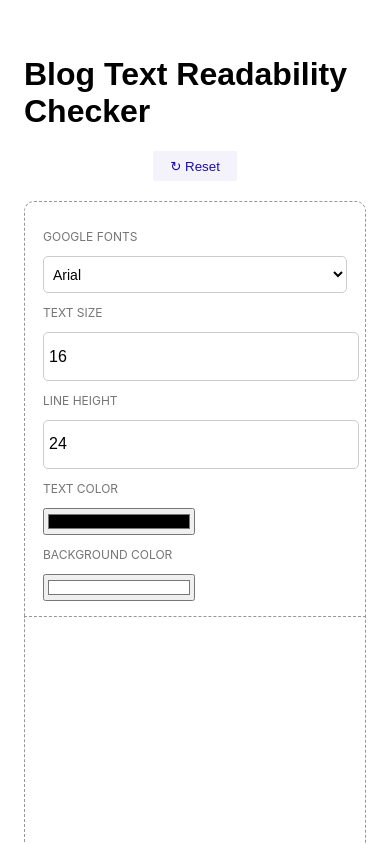
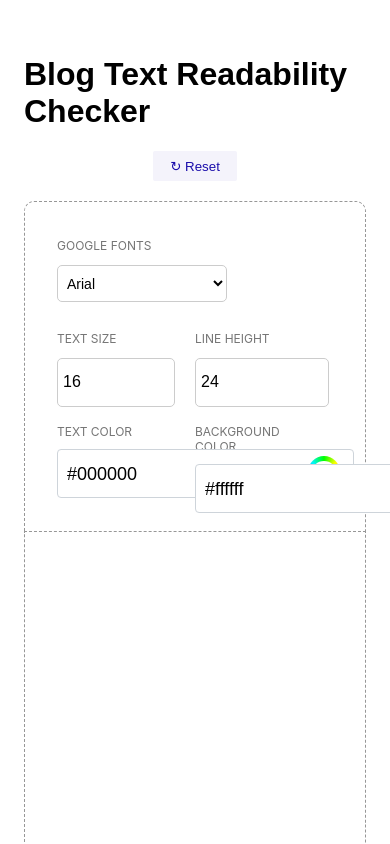
Before and after one commit to drewpager/word-counter, a React (Create React App) app: page / in a window 390 px wide. Shown: the top 844 px of the page. Built offline with nearby package versions, Linux system fonts and the light colour scheme.

Commit message:
Mobile design and functionality updates

```diff
--- a/src/components/wordCounter.jsx
+++ b/src/components/wordCounter.jsx
@@ -66,6 +66,7 @@ export const WordCounter = () => {
             defaultValue={fontSize}
             value={fontSize}
             onChange={(e) => setFontSize(e.target.value)}
+            className='fontSize--input'
           />
         </div>
         <div>
@@ -77,25 +78,50 @@ export const WordCounter = () => {
             defaultValue={lineHeight}
             value={lineHeight}
             onChange={(e) => setLineHeight(e.target.value)}
+            className='lineHeight--input'
             />
         </div>
         <div>
           <p>Text Color</p>
+          <div className="fontColor--input">
+            <input
+              type="text"
+              value={fontColor}
+              onChange={(e) => setFontColor(e.target.value)}
+              id="background"
+              className='textColor--input'
+            />
             <input
               type="color"
+              className='color-picker'
               defaultValue={fontColor}
               value={fontColor}
               onChange={(e) => setFontColor(e.target.value)}
+              tabIndex={-1}
+              id="backgroundColorPicker"
             />
+          </div>
         </div>
         <div>
           <p>Background Color</p>
+          <div className="fontColor--input">
+            <input
+              type="text"
+              value={backgroundColor}
+              onChange={(e) => setBackgroundColor(e.target.value)}
+              id="background"
+              className='textColor--input'
+            />
           <input
             type="color"
+            className='color-picker'
             defaultValue={backgroundColor}
             value={backgroundColor}
             onChange={(e) => setBackgroundColor(e.target.value)}
+            tabIndex={-1}
+            id="backgroundColorPicker"
           />
+          </div>
         </div>
       </div>
       <div className='blogWidth--section'>
@@ -108,6 +134,7 @@ export const WordCounter = () => {
           max="890"
           value={blogWidth}
           onChange={e => setBlogWidth(e.target.value)}
+          className='blogWidth--input'
         />
         <br />
         <input
@@ -145,7 +172,7 @@ export const WordCounter = () => {
           <h3>Details</h3>
           <div><h5>Words</h5><h4>{wordCount}</h4></div>
           <div><h5>Characters</h5><h4>{charCount}</h4></div>
-          <div><h5>Characters</h5><h4>{charCount}</h4></div>
+          <div><h5>Avg. Characters per line</h5><h4>{charCount}</h4></div>
           <div><h5>Sentences</h5><h4>{sentenceCount}</h4></div>
           <div><h5>Paragraphs</h5><h4>{paragraphCount}</h4></div>
           <div><h5>Read time</h5><h4>{readTime} {readTime < 2 ? "Minute" : "Minutes"}</h4></div>
--- a/src/components/wordCounter.scss
+++ b/src/components/wordCounter.scss
@@ -92,21 +92,44 @@
   }
 
   @include breakpoints.mobile {
-    display: block;
+    display: grid;
+    grid-template-columns: 50% 50%;
+    grid-template-rows: 33% 33% 33%;
+    padding: 1.5rem 2rem;
     border-radius: 0.625rem 0.625rem 0 0;
+    align-content: left;
+
     :first-child {
-      width: 100%;
       text-align: left;
+      grid-column: 1 / 3;
     }
 
-    :nth-child(2), :nth-child(3) {
-      width: 100%;
+    :nth-child(2) {
       text-align: left;
+      grid-column: 1 / 2;
+      grid-row: 2 / 3;
+      margin-right: 2rem;
     }
 
-    :nth-child(4), :nth-child(5) {
-      width: 50%;
+    :nth-child(3) {
       text-align: left;
+      grid-column: 2 / 3;
+      grid-row: 2 / 3;
+      margin-right: 1rem;
+    }
+
+    :nth-child(4) {
+      text-align: left;
+      grid-column: 1 / 2;
+      grid-row: 3 / 4;
+      margin: 0 2rem 1rem 0;
+    }
+
+    :nth-child(5) {
+      text-align: left;
+      grid-column: 2 / 3;
+      grid-row: 3 / 4;
+      margin: 0 2rem 1rem 0;
     }
   }
 }
@@ -198,7 +221,73 @@
     padding: 1rem 1.5rem;
     margin-right: 3.5rem;
   }
+
+  @include breakpoints.mobile {
+    margin-bottom: 3rem;
+  }
 }
+
+/* COLOR PICKER */
+
+.fontColor--input {
+  position: relative;
+  display: flex;
+  align-items: center;
+}
+
+#backgroundColorPicker {
+  right: 6ch;
+  margin-bottom: 0.3em;
+}
+
+#backgroundColorPicker::-webkit-color-swatch {
+  border-radius: 50%;
+  border: 3px solid white;
+  background: conic-gradient(lime, yellow, orange, red, #b900ed, #1a13ff, #02f5ff, lime) 1;
+}
+
+input#background {
+  padding-right: 3em;
+  margin-right: -.1em;
+  border-radius: .1em 0 0 .1em;
+  text-align: left;
+  border-radius: 0.25rem;
+}
+
+.color-picker {
+  position: absolute;
+  background-color: transparent;
+  background: conic-gradient(lime, yellow, orange, red, #b900ed, #1a13ff, #02f5ff, lime);
+  width: 2rem;
+  height: 2rem;
+  cursor: pointer;
+  border: none;
+  border-radius: 100%;
+  --webkit-border-radius: 100%;
+  --moz-border-radius: 100%;
+
+  @include breakpoints.mobile {
+    min-width: 2rem;
+    border-radius: 100%;
+    position: relative;
+  }
+}
+
+.textColor--input {
+    position: relative;
+		display: block;
+		height: 2.31em;
+		padding: .2em .5em .1em;
+		margin-top: -.1em;
+		color: #000;
+		font: 150% 'GT America Mono Regular', sans-serif;
+		// border: 1px solid #A8A8A8;
+		// border-radius: 0.875rem;
+    border: 1px solid #CED4DA;
+		background-color: #FFFFFF;
+}
+
+/* RESULTS AREA */
 
 .output--area {
   background-color: #F1F1F1;
@@ -266,7 +355,7 @@
 }
 
 input[type=number] {
-  width: 10.6rem;
+  width: 100%;
   height: 2.3rem;
   border: 1px solid #ccc;
   padding: 5px;
@@ -274,6 +363,21 @@ input[type=number] {
   text-align: center;
   background-color: #ffffff;
   border-radius: 5px;
+
+  &.blogWidth--input {
+    max-width: 20%;
+  }
+
+  @include breakpoints.mobile {
+    &.lineHeight--input {
+      width: 100%;
+      // max-width: 50%;
+    }
+
+    &.fontSize--input {
+      width: 100%;
+    }
+  }
 }
 
 select {
```
Lines whose indentation alone changed are shown as unchanged.
